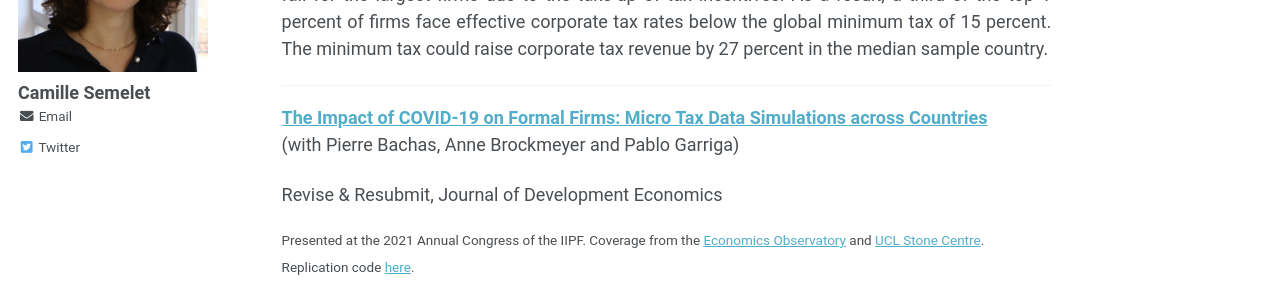
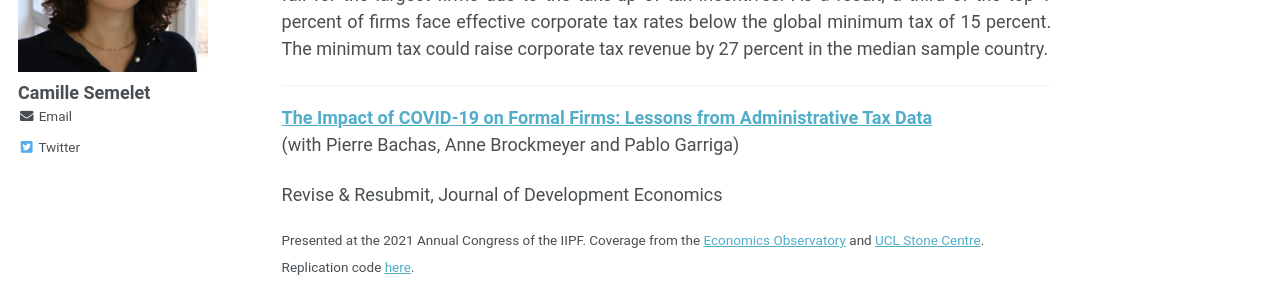
Before and after one commit to CamilleSemelet/camillesemelet.github.io, a Jekyll site: the page built from _pages/research.md, in a window 1280 px wide and 900 px high, scrolled down 384 px. Shown: the part 153-453 px from the top of the window. Built offline with Jekyll 4.4.1, drawn with Linux system fonts in a browser that asks for light colours.

Commit message:
Update research.md

```diff
--- a/_pages/research.md
+++ b/_pages/research.md
@@ -14,7 +14,7 @@ title: Research
 <p align="justify">This paper provides novel evidence on the relationship between firm size and effective corporate tax rates, using full-population administrative tax data from 13 countries. In all countries, small firms face lower effective corporate tax rates than mid-sized firms due to reduced statutory tax rates and a higher propensity to register losses. In most countries, effective corporate tax rates fall for the largest firms due to the take-up of tax incentives. As a result, a third of the top 1 percent of firms face effective corporate tax rates below the global minimum tax of 15 percent. The minimum tax could raise corporate tax revenue by 27 percent in the median sample country.</p>
 
 ---
-**[The Impact of COVID-19 on Formal Firms: Micro Tax Data Simulations across Countries](https://camillesemelet.github.io/files/covid_WP.pdf)**
+**[The Impact of COVID-19 on Formal Firms: Lessons from Administrative Tax Data](https://camillesemelet.github.io/files/covid_WP.pdf)**
 (with Pierre Bachas, Anne Brockmeyer and Pablo Garriga)
 
 Revise & Resubmit, Journal of Development Economics
```
